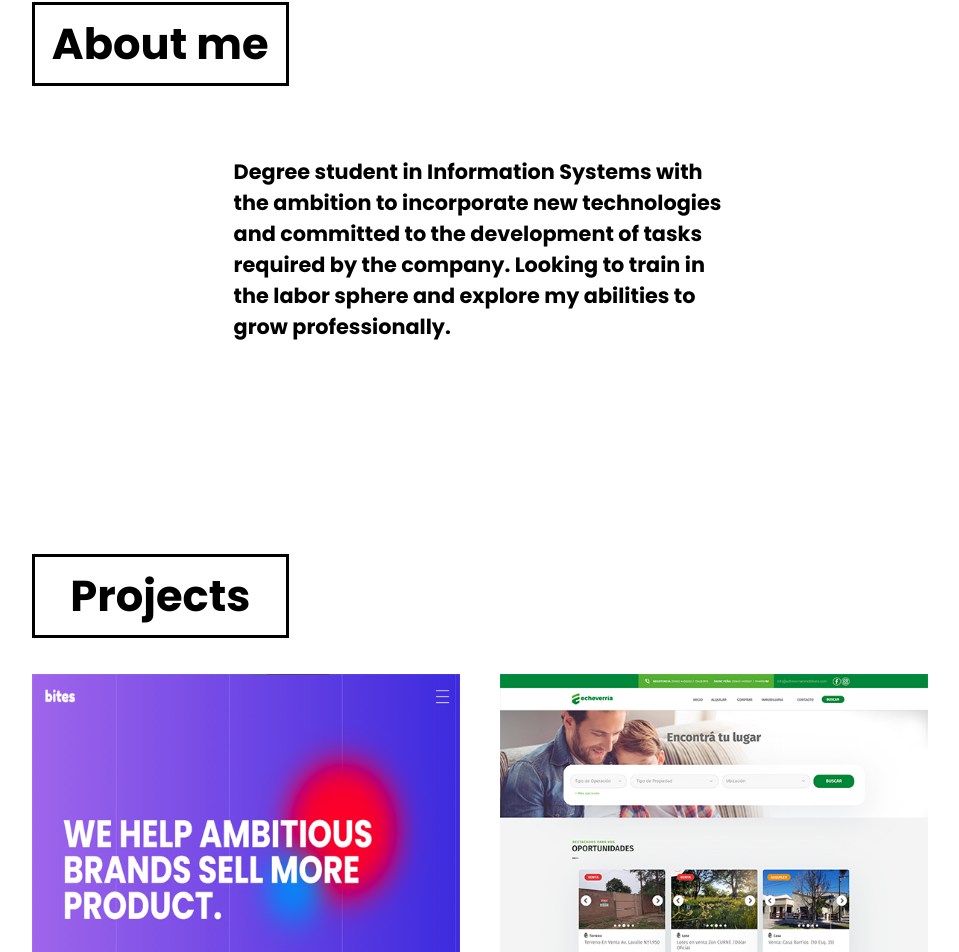
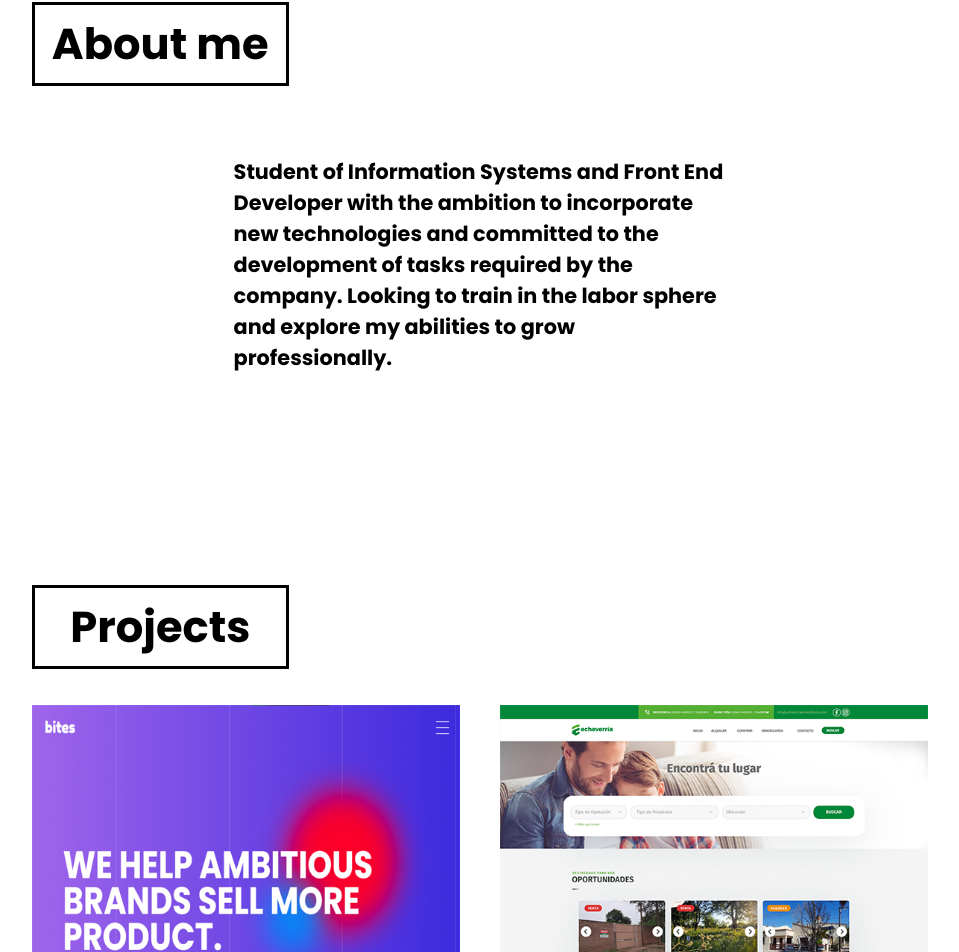
Before and after one commit to nlukestik/MyPortfolio, a React (Create React App) app: page / in a window 1280 px wide. Shown: the part 803-1755 px from the top of the page, without its empty margins (160-1119 px from the left). Built offline with nearby package versions, Linux system fonts and the light colour scheme.

Commit message:
About me info modified

```diff
--- a/src/components/AboutMe.jsx
+++ b/src/components/AboutMe.jsx
@@ -1,6 +1,6 @@
 import React from 'react'
 import { makeStyles } from '@material-ui/core/styles'
-import SectionTitle from './SectionTitle';
+import SectionTitle from './SectionTitle'
 
 const useStyles = makeStyles((theme) => ({
 	text : {
@@ -33,7 +33,7 @@ export default function AboutMe(props) {
 			<SectionTitle title="About me" />
 
 			<p className={classes.text}>
-			Degree student in Information Systems with the ambition
+			Student of Information Systems and Front End Developer with the ambition
 			to incorporate new technologies and committed to the
 			development of tasks required by the company. Looking to train
 			in the labor sphere and explore my abilities to grow professionally.
```
